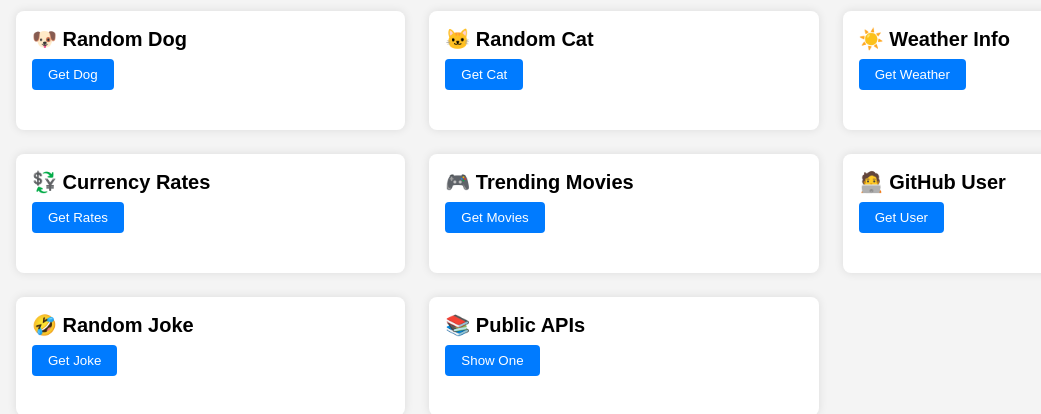
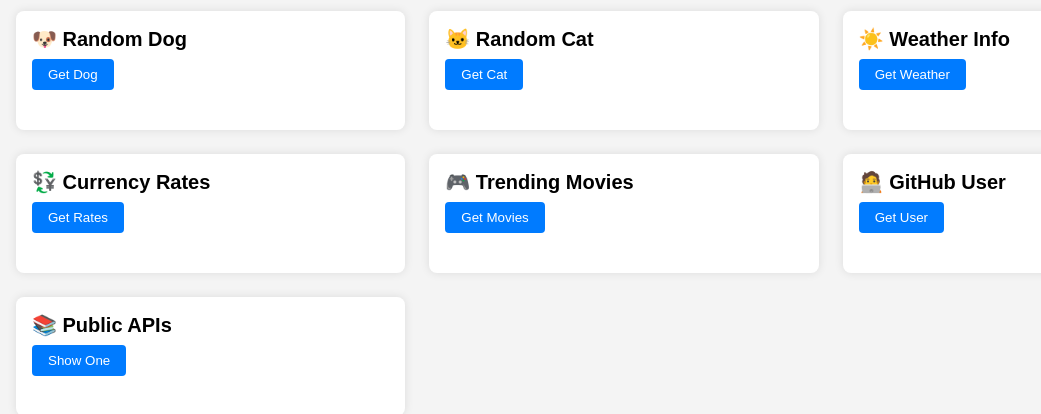
Before and after one commit to logandeveloper1000/DashConnect, a plain HTML site: page index.html in a window 1280 px wide. Shown: the part 90-504 px from the top of the page, without its empty margins (16-1057 px from the left). Drawn offline with Linux system fonts and the light colour scheme.

Commit message:
updating

```diff
--- a/index.html
+++ b/index.html
@@ -45,12 +45,6 @@
       <div class="output" id="github-output"></div>
     </section>
 
-    <section class="grid-item" id="joke-api">
-      <h2>🤣 Random Joke</h2>
-      <button onclick="getJoke()">Get Joke</button>
-      <div class="output" id="joke-output"></div>
-    </section>
-
     <section class="grid-item" id="public-api">
       <h2>📚 Public APIs</h2>
       <button onclick="getPublicApiInfo()">Show One</button>
--- a/script.js
+++ b/script.js
@@ -86,20 +86,6 @@
   }
 }
 
-async function getJoke() {
-  const output = document.getElementById("joke-output");
-  output.innerHTML = "Loading...";
-  try {
-    const res = await fetch("https://v2.jokeapi.dev/joke/Any");
-    const data = await res.json();
-    output.innerHTML = data.type === "single"
-      ? `<p>${data.joke}</p>`
-      : `<p>${data.setup}</p><p><em>${data.delivery}</em></p>`;
-  } catch (error) {
-    output.innerHTML = "Failed to fetch joke.";
-  }
-}
-
 async function getPublicApiInfo() {
   const output = document.getElementById("publicapi-output");
   output.innerHTML = "Loading...";
```
Also changed, not shown: 1 other file.
